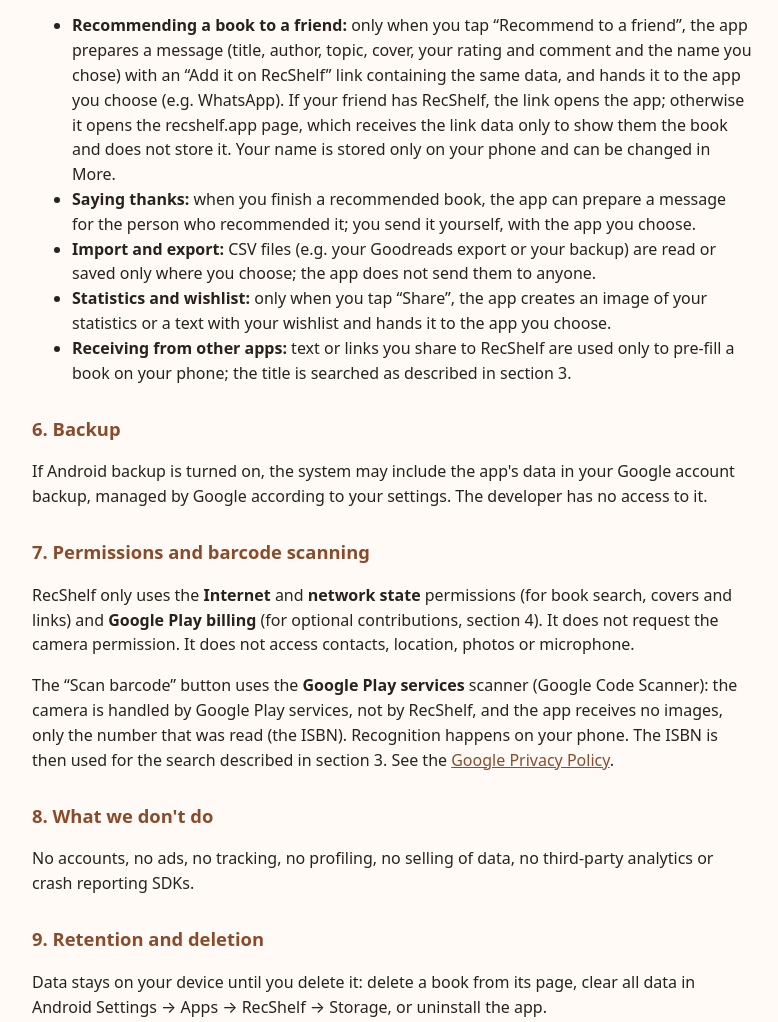
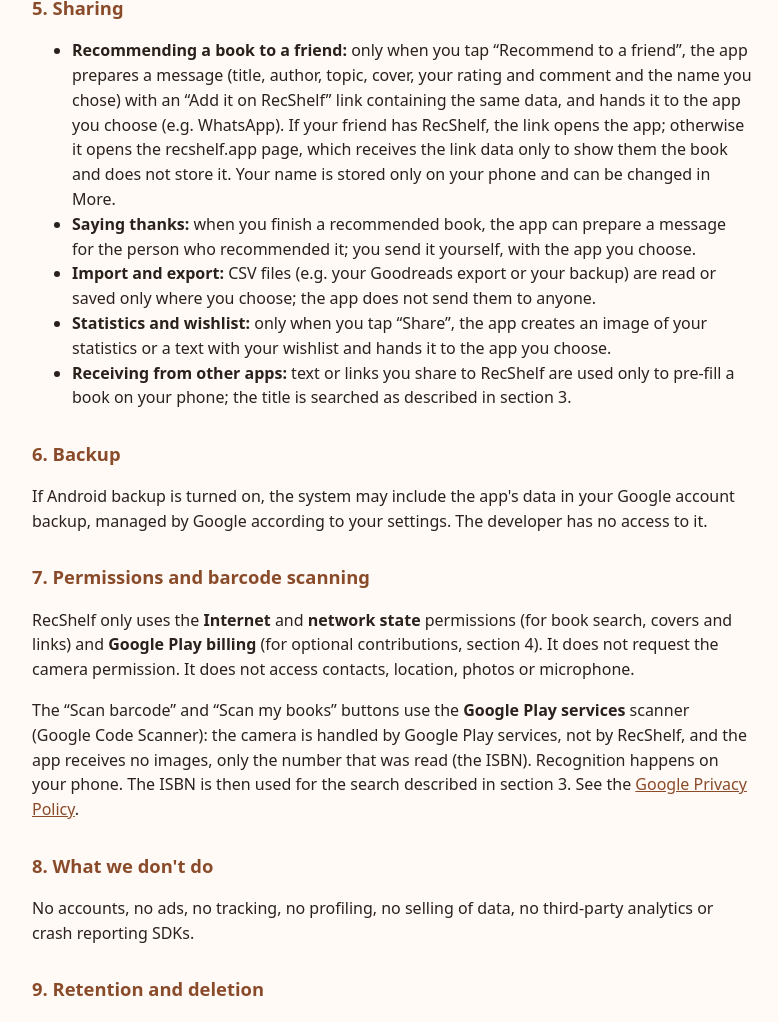
Before and after one commit to Grogworks/grogworks.github.io, a plain HTML site: page recshelf/privacy.html in a window 1280 px wide. Shown: the part 1673-2695 px from the top of the page, without its empty margins (248-1026 px from the left). Drawn offline with Linux system fonts and the light colour scheme.

Commit message:
Privacy policy: home library

```diff
--- a/recshelf/privacy.html
+++ b/recshelf/privacy.html
@@ -47,6 +47,7 @@ contact: <strong><a href="mailto:grogworks.apps+recshelf@gmail.com">grogworks.ap
   <li>book title, author, ISBN and cover address;</li>
   <li>status (recommended, to read, read), priority, topic, rating, comments and dates;</li>
   <li>the name of who recommended a book and where (e.g. a podcast);</li>
+  <li>whether a book is in your home library and in which format (paper, ebook, audiobook);</li>
   <li>your wishlist, your loans (who you lent a book to and since when) and how many times you shared a book,
       used for your statistics.</li>
 </ul>
@@ -108,7 +109,7 @@ managed by Google according to your settings. The developer has no access to it.
 <p>RecShelf only uses the <strong>Internet</strong> and <strong>network state</strong> permissions (for book search, covers and links)
 and <strong>Google Play billing</strong> (for optional contributions, section 4). It does not request the camera permission.
 It does not access contacts, location, photos or microphone.</p>
-<p>The “Scan barcode” button uses the <strong>Google Play services</strong> scanner (Google Code Scanner):
+<p>The “Scan barcode” and “Scan my books” buttons use the <strong>Google Play services</strong> scanner (Google Code Scanner):
 the camera is handled by Google Play services, not by RecShelf, and the app receives no images, only the number
 that was read (the ISBN). Recognition happens on your phone. The ISBN is then used for the search described in
 section 3. See the <a href="https://policies.google.com/privacy">Google Privacy Policy</a>.</p>
```
